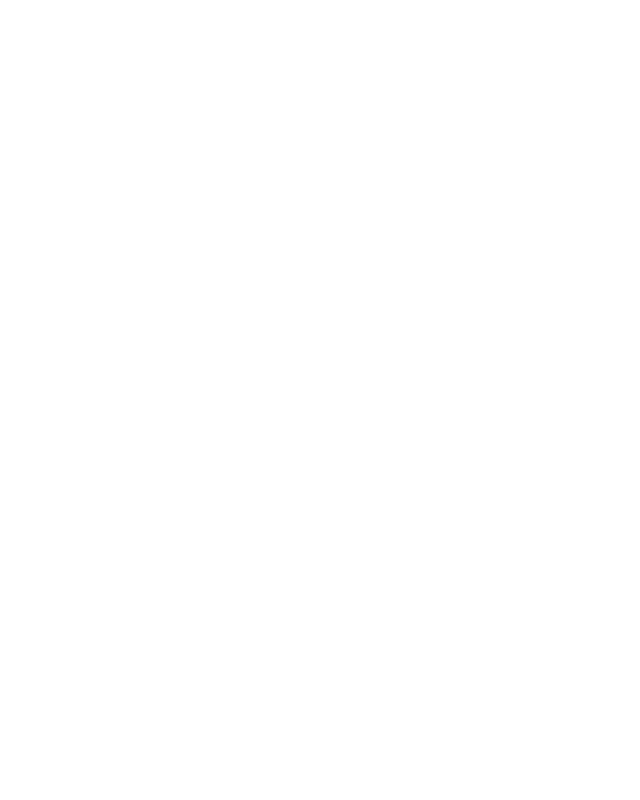
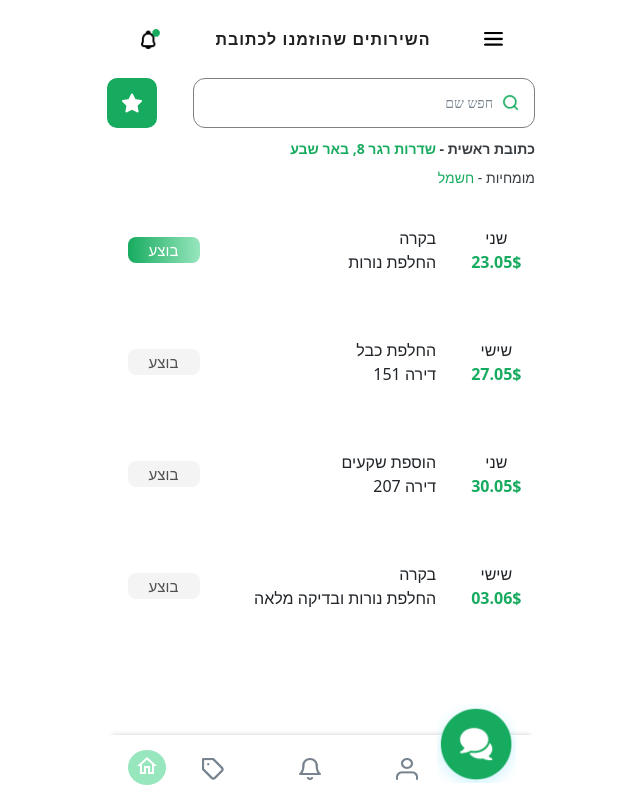
Before and after one commit to binyaalex/home, a React (Create React App) app: page /myadresses in a window 1280 px wide. Before the commit this address had no page. Shown: the whole page, without its empty margins (319-959 px from the left). Built offline with nearby package versions, Linux system fonts and the light colour scheme.

Commit message:
make my adresses page

```diff
--- a/src/App.css
+++ b/src/App.css
@@ -2,6 +2,7 @@ html {
   --green: #17AB5F;
   --lightgreen: #97E6BD;
   --greenGradient: linear-gradient(to right, #17AB5F , #97E6BD);
+  --black: #373C41;
 }
 
 .PageDad {
--- a/src/App.js
+++ b/src/App.js
@@ -11,6 +11,7 @@ import MarketPlace from './components/marketPlace/MarketPlace';
 import MyProfile from './components/myProfile/MyProfile';
 import SpecialistAccount from './components/specialistAccount/SpecialistAccount';
 import PaidServices from './components/paidServices/PaidServices';
+import MyAdresses from './components/myAddresses/MyAdresses';
 
 function App() {
   return (
@@ -27,6 +28,7 @@ function App() {
               <Route path="/myprofile" element={<MyProfile />} />
               <Route path="/specialistAccount" element= {<SpecialistAccount />} />
               <Route path="/paidservices" element= {<PaidServices />} />
+              <Route path="/myadresses" element= {<MyAdresses />} />
           </Routes>
         </BrowserRouter>
       </div>
--- /dev/null
+++ b/src/components/myAddresses/MyAdresses.css
@@ -0,0 +1,57 @@
+.reoprtPage {
+    margin-bottom: 100px;
+}
+
+.reportSquare {
+	display: flex;
+	flex-direction: row-reverse;
+	justify-content: space-between;
+	align-items: center;
+	background-color: white;
+	padding: 23px 13.5px 31px 20.5px;
+	margin-bottom: 10px;
+}
+
+.reportSquareTimeAndText {
+	display: flex;
+    flex-direction: row-reverse;
+    align-items: center;
+    gap: 35px;
+}
+
+.reportSquareTimeAndText .procedursSquareDate {
+	width: unset;
+    text-align: center;
+}
+
+.procedursSquareDatePrice {
+    color: var(--green);
+    font-weight: 600;
+}
+
+.procedursSquareTextDiv {
+	direction: rtl;
+}
+
+.reportSquareBtn {
+    width: 72px;
+    height: 26px;
+    font-size: 15px;
+    background-color: #F4F4F4;
+    border-radius: 8px;
+    color: #505050;
+    font-weight: 400;
+}
+
+.reportSquareBtnActive {
+  background-image: var(--greenGradient);
+  color: white;
+}
+
+.reoprtPage .SearchDiv {
+	padding-bottom: 10px
+}
+
+.reoprtPage .SearchInput {
+	direction: rtl;
+}
--- /dev/null
+++ b/src/components/myAddresses/MyAdresses.js
@@ -0,0 +1,81 @@
+import './MyAdresses.css';
+import Search from '../repeats/starSearch/Search'
+import ListHeader from '../repeats/listHeader/ListHeader'
+import MyAdressesSquare from "./MyAdressesSquare"
+import Head from '../repeats/head/Head';
+import Footer from '../repeats/footer/Footer';
+
+
+const MyAdresses = () => {
+
+	const reportSquareArr = [
+		{
+			header: 'בקרה',
+			text: 'החלפת נורות',
+			hour: 'שני',
+            price: `23.05`,
+		},
+		{
+			header: 'החלפת כבל',
+			text: 'דירה 151',
+			hour: 'שישי',
+            price: `27.05`,
+		},
+		{
+			header: 'הוספת שקעים',
+			text: 'דירה 207',
+			hour: 'שני',
+            price: `30.05`,
+		},
+		{
+			header: 'בקרה',
+			text: 'החלפת נורות ובדיקה מלאה',
+			hour: 'שישי',
+            price: `03.06`,
+		},
+	]
+
+	const ListHeaderObj = {
+		header: 'כתובת ראשית',
+		headerSpan: 'שדרות רגר 8, באר שבע',
+		par: 'מומחיות',
+		parSpan: 'חשמל',
+	}
+
+	return (
+		<div className='PageDad' >
+			<div className='page' >
+				<Head text='השירותים שהוזמנו לכתובת' />
+				<div className='procedursPage reoprtPage'>
+					<Search icon='/images/search/starSquare.png' />
+					<ListHeader
+						header={ListHeaderObj.header}
+						headerSpan={ListHeaderObj.headerSpan}
+						par={ListHeaderObj.par}
+						parSpan={ListHeaderObj.parSpan}
+					/>
+					<div className='procedursSquaresDiv'>
+						{
+							reportSquareArr.map((el, i) => {
+								return (
+									<MyAdressesSquare
+										header={el.header}
+										text={el.text}
+										hour={el.hour}
+										price={el.price}
+										i={i}
+										key={i}
+									/>
+								)
+							})
+						}
+					</div>
+				</div>
+			</div>
+			<Footer />
+		</div>
+
+	)
+}
+
+export default MyAdresses
--- /dev/null
+++ b/src/components/myAddresses/MyAdressesSquare.js
@@ -0,0 +1,34 @@
+const MyAdressesSquare = ({header, text, hour, price, i}) => {
+
+	const done = (e) => {
+		const btn = e.target
+		console.log(btn.style.color)
+		if (btn.classList[1] === 'reportSquareBtnActive') {
+			btn.classList.remove('reportSquareBtnActive')
+		} else {
+			btn.classList.add('reportSquareBtnActive')
+		}
+	}
+	let btnClassName = 'reportSquareBtn'
+	if (i===0) {
+		btnClassName = 'reportSquareBtn reportSquareBtnActive'
+	}
+
+	return (
+		<div className='reportSquare'>
+			<div className='reportSquareTimeAndText'>
+				<div className='procedursSquareDate'>
+					<div className='procedursSquareDateDay'>{hour}</div>
+					<div className='procedursSquareDatePrice'>{price}$</div>
+				</div>
+				<div className='procedursSquareTextDiv'>
+					<div className='procedursSquareTextDivH'>{header}</div>
+					<div className='procedursSquareTextDivP'>{text}</div>
+				</div>
+			</div>
+			<button onClick={done} className={btnClassName} >בוצע</button>
+		</div>
+	)
+}
+
+export default MyAdressesSquare
--- /dev/null
+++ b/src/components/repeats/listHeader/ListHeader.css
@@ -0,0 +1,22 @@
+.listHeader span {
+	color: var(--green);
+}
+
+.listHeader {
+	padding: 0 0 26px;
+	height: 65px;
+	color: var(--black);
+}
+
+.listHeaderH {
+	font-size: 14px;
+	font-weight: 700;
+	line-height: 1.5;
+}
+
+.listHeaderP {
+	font-size: 14px;
+	font-weight: 500;
+	line-height: 1.5;
+	direction: rtl;
+}
--- /dev/null
+++ b/src/components/repeats/listHeader/ListHeader.js
@@ -0,0 +1,15 @@
+import "./ListHeader.css";
+const ListHeader = ({ header, headerSpan, par, parSpan }) => {
+  return (
+    <div className="listHeader">
+      <h2 className="listHeaderH">
+        {header} - <span>{headerSpan}</span>
+      </h2>
+      <div className="listHeaderP">
+        {par} - <span>{parSpan}</span>
+      </div>
+    </div>
+  );
+};
+
+export default ListHeader;
```
